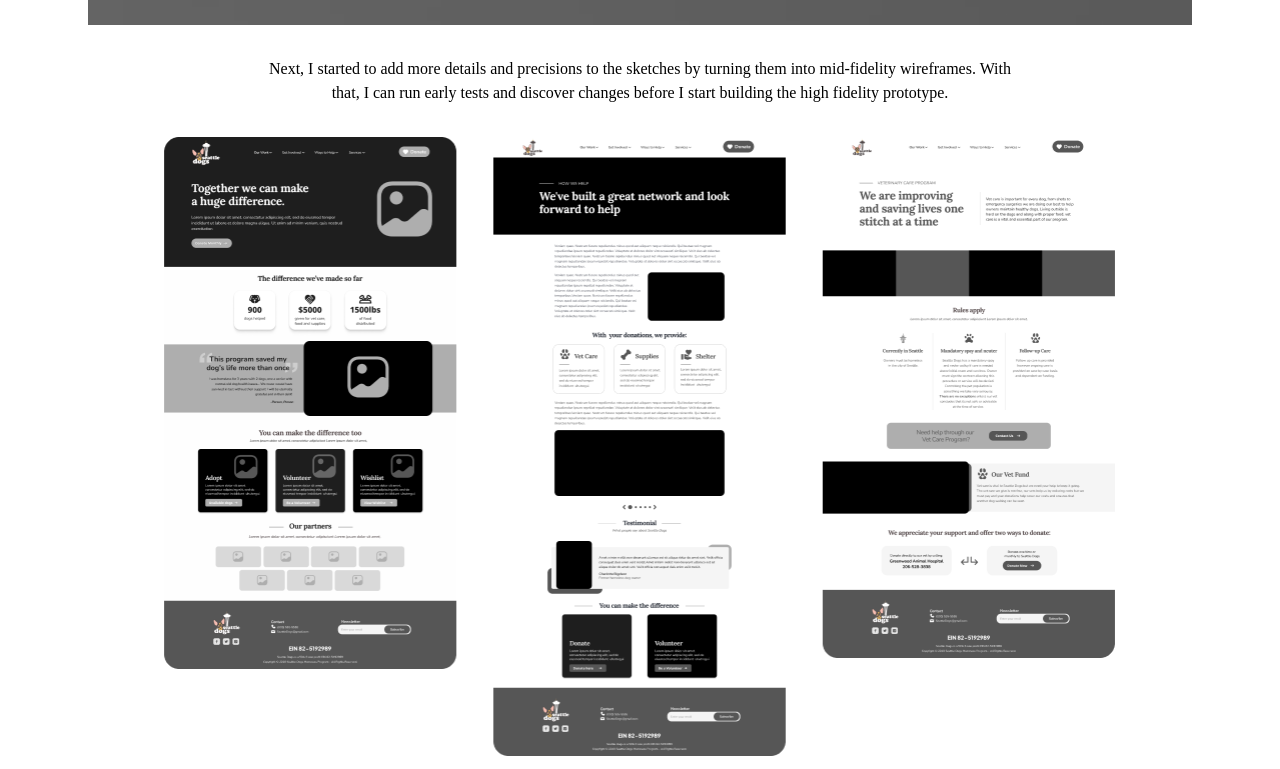
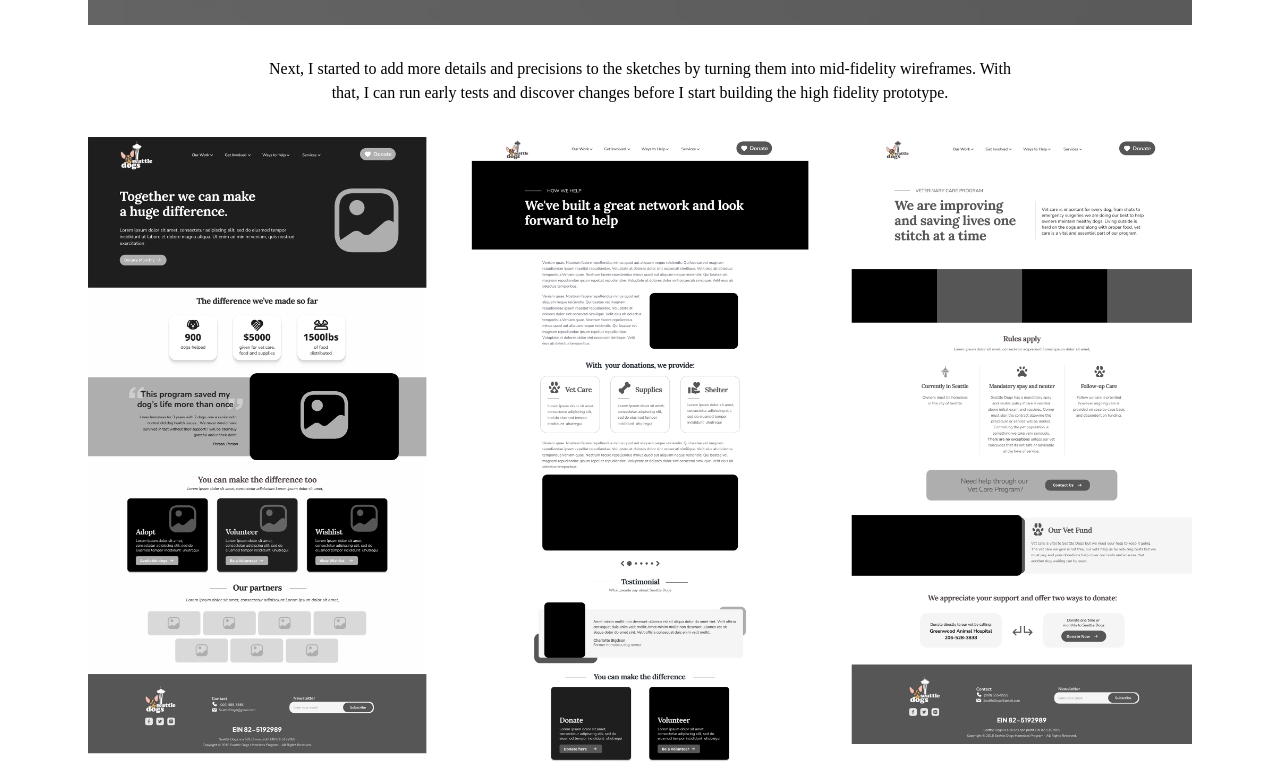
Before and after one commit to gustxyz/andressa-portfolio, a Next.js app: page /my-work/seattle-dogs in a window 1280 px wide. Shown: the part 8080-8849 px from the top of the page. Built offline with nearby package versions, Linux system fonts and the light colour scheme.

Commit message:
wireframes googo

```diff
--- a/app/my-work/seattle-dogs/page.tsx
+++ b/app/my-work/seattle-dogs/page.tsx
@@ -225,7 +225,7 @@ const SketchesAndWireframesDescription = (
 );
 
 const SketchImgPath1 = "/images/research-img.png";
-const SketchImgPath2 = "/images/wireframiess.png";
+const SketchImgPath2 = "/images/wireframieshighlquality.png";
 
 const PrototypesTitle = "High-Fidelity Wireframes & Prototype";
 const PrototypesDescription = (
```
Also changed, not shown: public/images/wireframieshighlquality.png (added).
